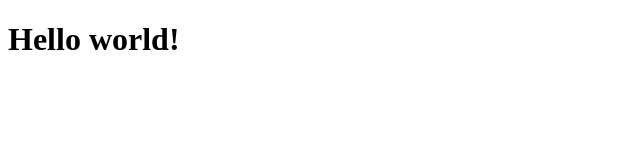
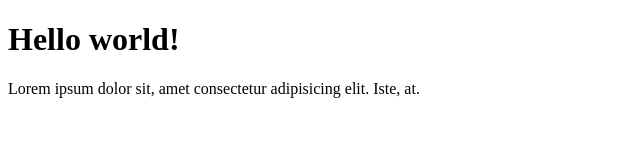
Before and after one commit to Suthawan10/wpu-git-test, a plain HTML site: page index.html in a window 1280 px wide. Shown: the whole page, without its empty margins (0-640 px from the left). Drawn offline with Linux system fonts and the light colour scheme.

Commit message:
menambahka paragraf

```diff
--- a/index.html
+++ b/index.html
@@ -7,5 +7,6 @@
   </head>
   <body>
     <h1>Hello world!</h1>
+    <p>Lorem ipsum dolor sit, amet consectetur adipisicing elit. Iste, at.</p>
   </body>
 </html>
```
